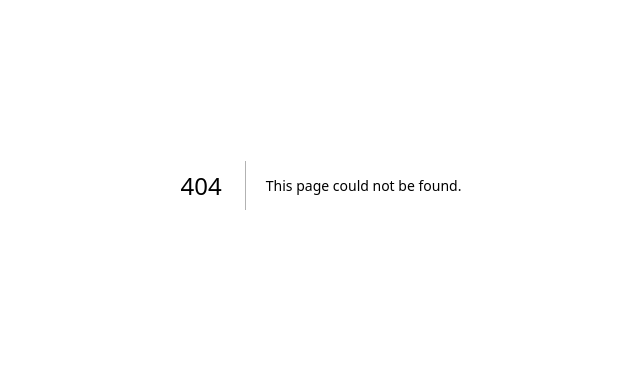
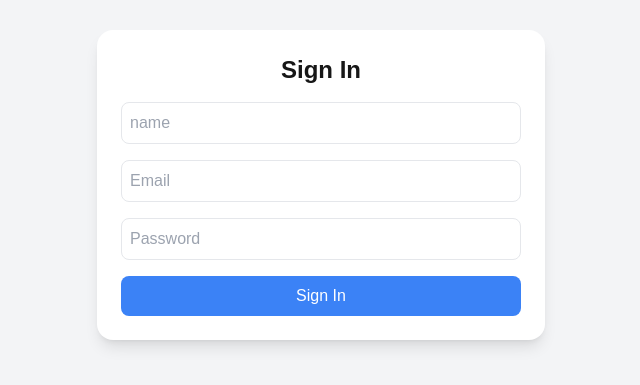
Before and after one commit to Mayanksahu13032004/turf, a Next.js app: page /signup in a window 1280 px wide. Before the commit this address had no page. Shown: the part 215-600 px from the top of the page, without its empty margins (319-959 px from the left). Built offline with nearby package versions, Linux system fonts and the light colour scheme.

Commit message:
forntend auth

```diff
--- a/package.json
+++ b/package.json
@@ -23,14 +23,14 @@
     "@eslint/eslintrc": "^3",
     "@types/jsonwebtoken": "^9.0.8",
     "@types/mongoose": "^5.11.97",
-    "@types/node": "^20.17.19",
-    "@types/react": "^19.0.10",
+    "@types/node": "20.17.19",
+    "@types/react": "19.0.10",
     "@types/react-dom": "^19.0.4",
     "autoprefixer": "^10.4.20",
     "eslint": "^9",
     "eslint-config-next": "15.1.7",
     "postcss": "^8.5.2",
     "tailwindcss": "^3.4.17",
-    "typescript": "^5.7.3"
+    "typescript": "5.7.3"
   }
 }
--- /dev/null
+++ b/src/app/(auth)/login/page.tsx
@@ -0,0 +1,86 @@
+"use client";
+import { useState } from "react";
+import { useRouter } from "next/navigation"; // Import router for redirection
+
+export default function Login() {
+  const [formData, setFormData] = useState({
+    email: "",
+    password: "",
+  });
+
+  const [error, setError] = useState("");
+  const [loading, setLoading] = useState(false);
+  const router = useRouter(); // For navigation
+
+  const handleChange = (e: React.ChangeEvent<HTMLInputElement>) => {
+    setFormData({ ...formData, [e.target.name]: e.target.value });
+  };
+
+  const handleSubmit = async (e: React.FormEvent) => {
+    e.preventDefault();
+    setLoading(true);
+    setError("");
+
+    if (!formData.email || !formData.password) {
+      setError("Both fields are required!");
+      setLoading(false);
+      return;
+    }
+
+    try {
+      const res = await fetch("http://localhost:3000/api/users/login", {
+        method: "POST",
+        headers: { "Content-Type": "application/json" },
+        body: JSON.stringify(formData),
+      });
+
+      if (!res.ok) throw new Error("Invalid credentials!");
+
+      const data = await res.json(); // Parse response object
+
+      // Store user data (or token) in localStorage
+      localStorage.setItem("user", JSON.stringify(data));
+
+      alert("Login successful!");
+      router.push("/"); // Redirect to root route
+    } catch (err) {
+      setError("Login failed. Please check your credentials.");
+    } finally {
+      setLoading(false);
+    }
+  };
+
+  return (
+    <div className="flex items-center justify-center min-h-screen bg-gray-100">
+      <div className="w-full max-w-md p-6 bg-white rounded-2xl shadow-lg">
+        <h2 className="text-2xl font-bold text-center mb-4">Login</h2>
+        {error && <p className="text-red-500 text-sm mb-3">{error}</p>}
+        <form onSubmit={handleSubmit} className="space-y-4">
+          <input
+            type="text"
+            name="email"
+            placeholder="Email"
+            value={formData.email}
+            onChange={handleChange}
+            className="w-full p-2 border rounded-lg focus:outline-none focus:ring-2 focus:ring-blue-500"
+          />
+          <input
+            type="password"
+            name="password"
+            placeholder="Password"
+            value={formData.password}
+            onChange={handleChange}
+            className="w-full p-2 border rounded-lg focus:outline-none focus:ring-2 focus:ring-blue-500"
+          />
+          <button
+            type="submit"
+            disabled={loading}
+            className="w-full p-2 bg-blue-500 text-white rounded-lg hover:bg-blue-600 transition disabled:opacity-50"
+          >
+            {loading ? "Logging in..." : "Login"}
+          </button>
+        </form>
+      </div>
+    </div>
+  );
+}
--- /dev/null
+++ b/src/app/(auth)/signup/page.tsx
@@ -0,0 +1,88 @@
+"use client";
+import { useState } from "react";
+
+export default function SignIn() {
+  const [formData, setFormData] = useState({
+    name: "",
+    email: "",
+    password: "",
+  });
+
+  const [error, setError] = useState("");
+  const [loading, setLoading] = useState(false);
+
+  const handleChange = (e: React.ChangeEvent<HTMLInputElement>) => {
+    setFormData({ ...formData, [e.target.name]: e.target.value });
+  };
+
+  const handleSubmit = async (e: React.FormEvent) => {
+    e.preventDefault();
+    setLoading(true);
+    setError("");
+
+    if (!formData.name || !formData.email || !formData.password) {
+      setError("All fields are required!");
+      setLoading(false);
+      return;
+    }
+
+    try {
+      const res = await fetch("http://localhost:3000/api/users/sign-up", {
+        method: "POST",
+        headers: { "Content-Type": "application/json" },
+        body: JSON.stringify(formData),
+      });
+
+      if (!res.ok) throw new Error("Invalid credentials!");
+
+      // Handle successful login (redirect, store token, etc.)
+      alert("Login successful!");
+    } catch (err) {
+      setError("Login failed. Please check your credentials.");
+    } finally {
+      setLoading(false);
+    }
+  };
+
+  return (
+    <div className="flex items-center justify-center min-h-screen bg-gray-100">
+      <div className="w-full max-w-md p-6 bg-white rounded-2xl shadow-lg">
+        <h2 className="text-2xl font-bold text-center mb-4">Sign In</h2>
+        {error && <p className="text-red-500 text-sm mb-3">{error}</p>}
+        <form onSubmit={handleSubmit} className="space-y-4">
+          <input
+            type="text"
+            name="name"
+            placeholder="name"
+            value={formData.name}
+            onChange={handleChange}
+            className="w-full p-2 border rounded-lg focus:outline-none focus:ring-2 focus:ring-blue-500"
+          />
+          <input
+            type="email"
+            name="email"
+            placeholder="Email"
+            value={formData.email}
+            onChange={handleChange}
+            className="w-full p-2 border rounded-lg focus:outline-none focus:ring-2 focus:ring-blue-500"
+          />
+          <input
+            type="password"
+            name="password"
+            placeholder="Password"
+            value={formData.password}
+            onChange={handleChange}
+            className="w-full p-2 border rounded-lg focus:outline-none focus:ring-2 focus:ring-blue-500"
+          />
+          <button
+            type="submit"
+            disabled={loading}
+            className="w-full p-2 bg-blue-500 text-white rounded-lg hover:bg-blue-600 transition disabled:opacity-50"
+          >
+            {loading ? "Signing in..." : "Sign In"}
+          </button>
+        </form>
+      </div>
+    </div>
+  );
+}
--- a/src/app/page.tsx
+++ b/src/app/page.tsx
@@ -1,11 +1,100 @@
+"use client";
+import { useEffect, useState } from "react";
+import Image from "next/image";
+import Link from "next/link";
+
+// Define the user type
+interface User {
+  name: string;
+  email: string;
+}
+
+const turfs = [
+  {
+    id: 1,
+    name: "Green Valley Turf",
+    location: "Indore, MP",
+    price: "₹500/hr",
+    image: "/turf1.jpg",
+  },
+  {
+    id: 2,
+    name: "Elite Sports Arena",
+    location: "Bhopal, MP",
+    price: "₹700/hr",
+    image: "/turf2.jpg",
+  },
+  {
+    id: 3,
+    name: "Pro Play Ground",
+    location: "Mumbai, MH",
+    price: "₹600/hr",
+    image: "/turf3.jpg",
+  },
+];
+
+export default function Home() {
+  const [user, setUser] = useState<User | null>(null); // Define user type
+
+  // Retrieve user data from localStorage when page loads
+  useEffect(() => {
 
 
-export default function Home() {
+    const storedUser = localStorage.getItem("user");
+    if (storedUser) {
+      setUser(JSON.parse(storedUser)); // Parse user data
+      console.log("here is user",JSON.parse(storedUser));
+
+    }
+  }, []);
+
+  // Logout function
+  const handleLogout = () => {
+    localStorage.removeItem("user"); // Remove user data
+    setUser(null); // Update UI
+  };
+
   return (
+    <div className="min-h-screen bg-gray-100">
+      {/* Header */}
+      <header className="flex items-center justify-between p-4 bg-green-600 text-white shadow-md">
+        <div className="text-xl font-bold">🏆 Turf Booking</div>
 
-   <div>
-     <p>hellio mayank</p>
-   </div>
+        <div>
+          {user ? (
+            <div className="flex items-center space-x-4">
+              <span className="text-white font-semibold">Welcome, {user.name}!</span>
+              <button onClick={handleLogout} className="px-4 py-2 bg-red-500 text-white rounded-md hover:bg-red-600">
+                Logout
+              </button>
+            </div>
+          ) : (
+            <>
+              <Link href="/login" className="mr-4 hover:underline">Log In</Link>
+              <Link href="/signup" className="px-4 py-2 bg-white text-green-600 rounded-md hover:bg-gray-200">
+                Sign Up
+              </Link>
+            </>
+          )}
+        </div>
+      </header>
 
+      {/* Turf Cards */}
+      <main className="p-6 grid grid-cols-1 sm:grid-cols-2 md:grid-cols-3 gap-6">
+        {turfs.map((turf) => (
+          <div key={turf.id} className="bg-white rounded-lg shadow-md overflow-hidden">
+            <Image src={turf.image} alt={turf.name} width={400} height={250} className="w-full h-48 object-cover" />
+            <div className="p-4">
+              <h3 className="text-lg font-semibold">{turf.name}</h3>
+              <p className="text-gray-600">{turf.location}</p>
+              <p className="text-green-600 font-bold">{turf.price}</p>
+              <button className="mt-3 px-4 py-2 bg-green-600 text-white rounded-md hover:bg-green-700">
+                Book Now
+              </button>
+            </div>
+          </div>
+        ))}
+      </main>
+    </div>
   );
 }
```
Also changed, not shown: 1 other file (tests, documents, lock files or other folders).
